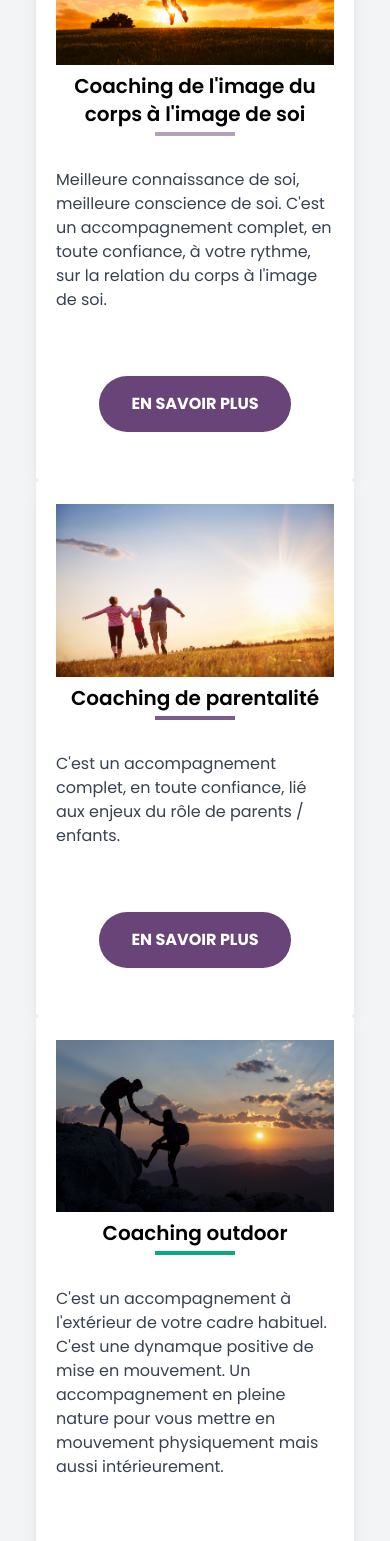
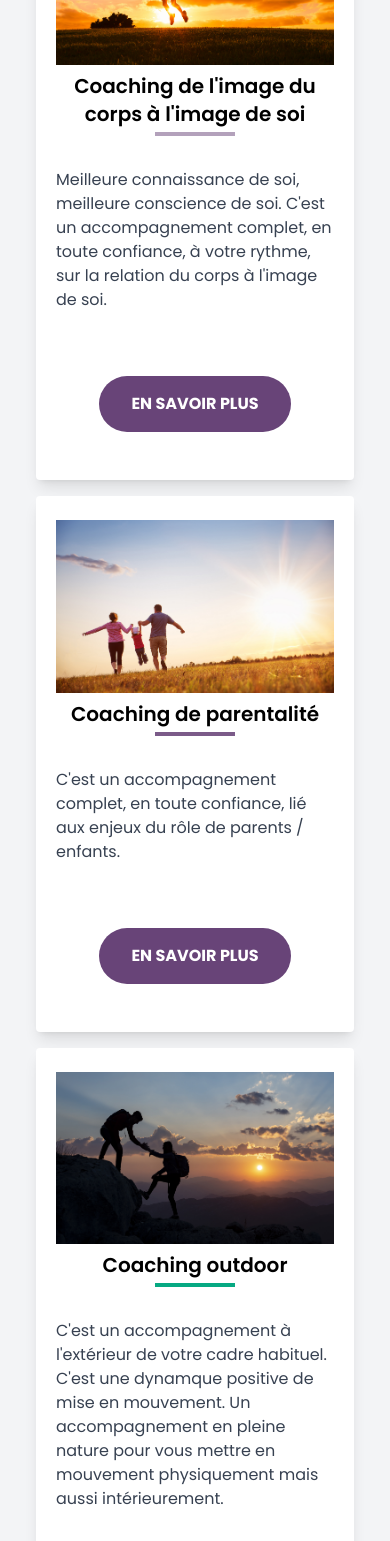
Before and after one commit to antoinebollinger/unpasdeplus-coaching, a Next.js app: page / in a window 390 px wide. Shown: the part 3839-5380 px from the top of the page. Built offline with nearby package versions, Linux system fonts and the light colour scheme.

Commit message:
💄 foot smaller

```diff
--- a/components/header.js
+++ b/components/header.js
@@ -81,14 +81,14 @@ export default function Header({ props, background }) {
                     />
                 </div>
                 <div className="absolute inset-0 flex flex-col justify-end z-30">
-                    <div className="foot left_foot w-[100px] lg:w-[150px] absolute left-[-150px] bottom-0 animate-piscaL">
+                    <div className="foot left_foot w-[50px] lg:w-[80px] absolute left-[-150px] bottom-0 animate-piscaL">
                         <Image
                             src={LeftFoot}
                             alt="Left foot"
                             loading="lazy"
                         />
                     </div>
-                    <div className="foot right_foot w-[100px] lg:w-[150px] absolute left-[-150px] bottom-0 animate-piscaR">
+                    <div className="foot right_foot w-[50px] lg:w-[80px] absolute left-[-150px] bottom-0 animate-piscaR">
                         <Image
                             src={RightFoot}
                             alt="Right foot"
--- a/sections/coaching.js
+++ b/sections/coaching.js
@@ -73,7 +73,7 @@ export default function Coaching({ className }) {
                         </div>
                     </div>
                     <div className="justify-center items-stretch row">
-                        <div className="flex-1 w-full sm:w-3/4 md:w-3/4 lg:w-1/3">
+                        <div className="single-program">
                             <div className="single-pricing one flex flex-col transition duration-300 -translate-x-1/2 opacity-0">
                                 <div className="flex-1">
                                     <Image
@@ -97,7 +97,7 @@ export default function Coaching({ className }) {
                             </div>
                         </div>
 
-                        <div className="flex-1 w-full sm:w-3/4 md:w-3/4 lg:w-1/3">
+                        <div className="single-program">
                             <div className="single-pricing two flex flex-col transition duration-300 opacity-0">
                                 <div className="flex-1">
                                     <Image
@@ -121,7 +121,7 @@ export default function Coaching({ className }) {
                             </div>
                         </div>
 
-                        <div className="flex-1 w-full sm:w-3/4 md:w-3/4 lg:w-1/3">
+                        <div className="single-program">
                             <div className="single-pricing three flex flex-col transition duration-300 translate-x-1/2 opacity-0">
                                 <div className="flex-1">
                                     <Image
--- a/styles/_external.scss
+++ b/styles/_external.scss
@@ -134,3 +134,7 @@
 .single-ref {
   @apply w-1/2 sm:w-3/4 pb-4;
 }
+
+.single-program {
+  @apply flex-1 w-full sm:w-3/4 md:w-3/4 lg:w-1/3 mb-4;
+}
```
